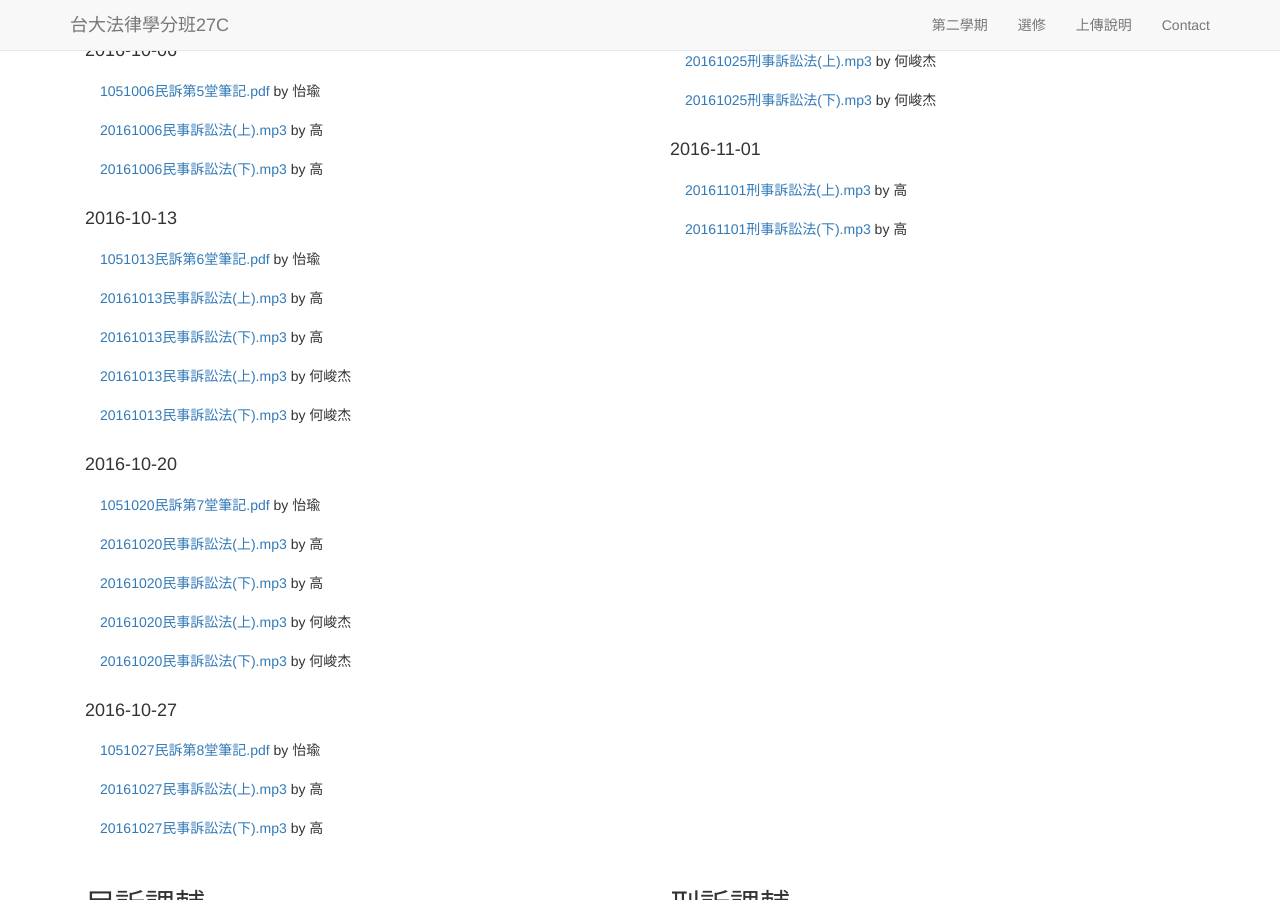
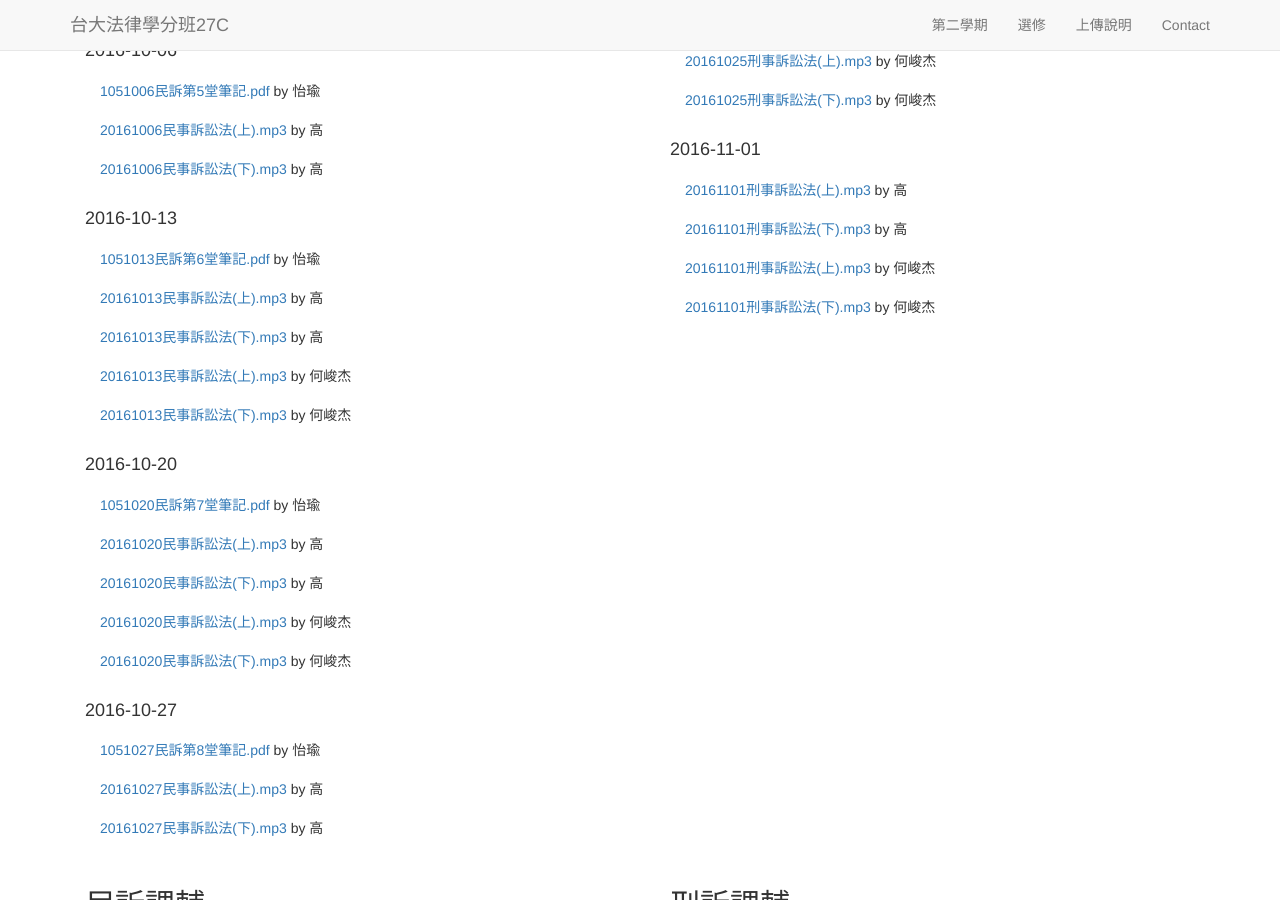
Before and after one commit to maxmilian/ntu_specs_law, a Jekyll site: the page built from semester2/index.html, in a window 1280 px wide and 900 px high, scrolled down 1144 px. Built offline with Jekyll 4.4.1, drawn with Linux system fonts in a browser that asks for light colours; nearby versions of some CDN libraries.

Commit message:
add record Ho 20161101

```diff
--- a/semester2/index.html
+++ b/semester2/index.html
@@ -115,6 +115,8 @@ layout: template1
       <ul class="list-group">
         <li class="list-group-item"><a href="{{ site.criminal_procedure_record }}/Kao_6_1.mp3">20161101刑事訴訟法(上).mp3</a> by 高</li>
         <li class="list-group-item"><a href="{{ site.criminal_procedure_record }}/Kao_6_2.mp3">20161101刑事訴訟法(下).mp3</a> by 高</li>
+        <li class="list-group-item"><a href="{{ site.criminal_procedure_record }}/Ho_6_1.mp3">20161101刑事訴訟法(上).mp3</a> by 何峻杰</li>
+        <li class="list-group-item"><a href="{{ site.criminal_procedure_record }}/Ho_6_2.mp3">20161101刑事訴訟法(下).mp3</a> by 何峻杰</li>
       </ul>
     </div>
   </div>
```
